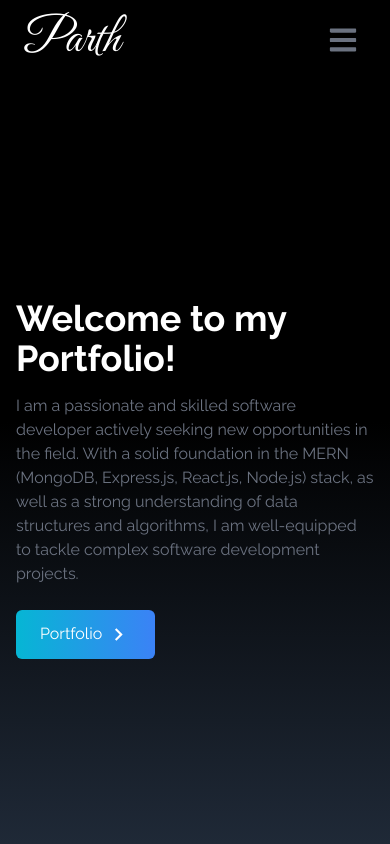
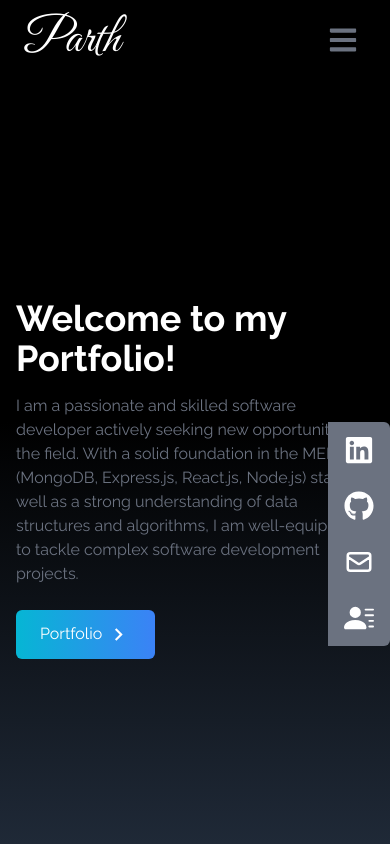
Before and after one commit to parthbhattad20/portfolio, a React (Create React App) app: page / in a window 390 px wide. Shown: the top 844 px of the page. Built offline with nearby package versions, Linux system fonts and the light colour scheme.

Commit message:
links changes

```diff
--- a/src/components/SocialLinks.jsx
+++ b/src/components/SocialLinks.jsx
@@ -9,7 +9,7 @@ const SocialLinks = () => {
       id: 1,
       child: (
         <>
-          LinkedIn <FaLinkedin size={30} />
+           <FaLinkedin size={30} />
         </>
       ),
       href: "https://www.linkedin.com/in/parth-bhattad-21a38022a/?originalSubdomain=in",
@@ -19,7 +19,7 @@ const SocialLinks = () => {
       id: 2,
       child: (
         <>
-          GitHub <FaGithub size={30} />
+           <FaGithub size={30} />
         </>
       ),
       href: "https://github.com/parthbhattad20",
@@ -28,7 +28,7 @@ const SocialLinks = () => {
       id: 3,
       child: (
         <>
-          Mail <HiOutlineMail size={30} />
+           <HiOutlineMail size={30} />
         </>
       ),
       href: "mailto:bhattadparth20@gmail.com",
@@ -37,7 +37,7 @@ const SocialLinks = () => {
       id: 4,
       child: (
         <>
-          Resume <BsFillPersonLinesFill size={30} />
+           <BsFillPersonLinesFill size={30} />
         </>
       ),
       href: "https://drive.google.com/file/d/15tc0hw2XHdDGu9QDJuoS8Lw-pFYIRV0E/view?usp=drive_link",
@@ -47,13 +47,13 @@ const SocialLinks = () => {
   ];
 
   return (
-    <div className="hidden lg:flex flex-col top-[35%] left-0 fixed">
+    <div className=" lg:flex flex-col top-[50%] right-0 fixed">
       <ul>
         {links.map(({ id, child, href, style, download }) => (
           <li
             key={id}
             className={
-              "flex justify-between items-center w-40 h-14 px-4 ml-[-100px] hover:ml-[-10px] hover:rounded-md duration-300 bg-gray-500" +
+              "flex justify-between items-center w-15 h-14 px-4 hover:ml-[-10px] hover:rounded-md duration-300 bg-gray-500" +
               " " +
               style
             }
```
